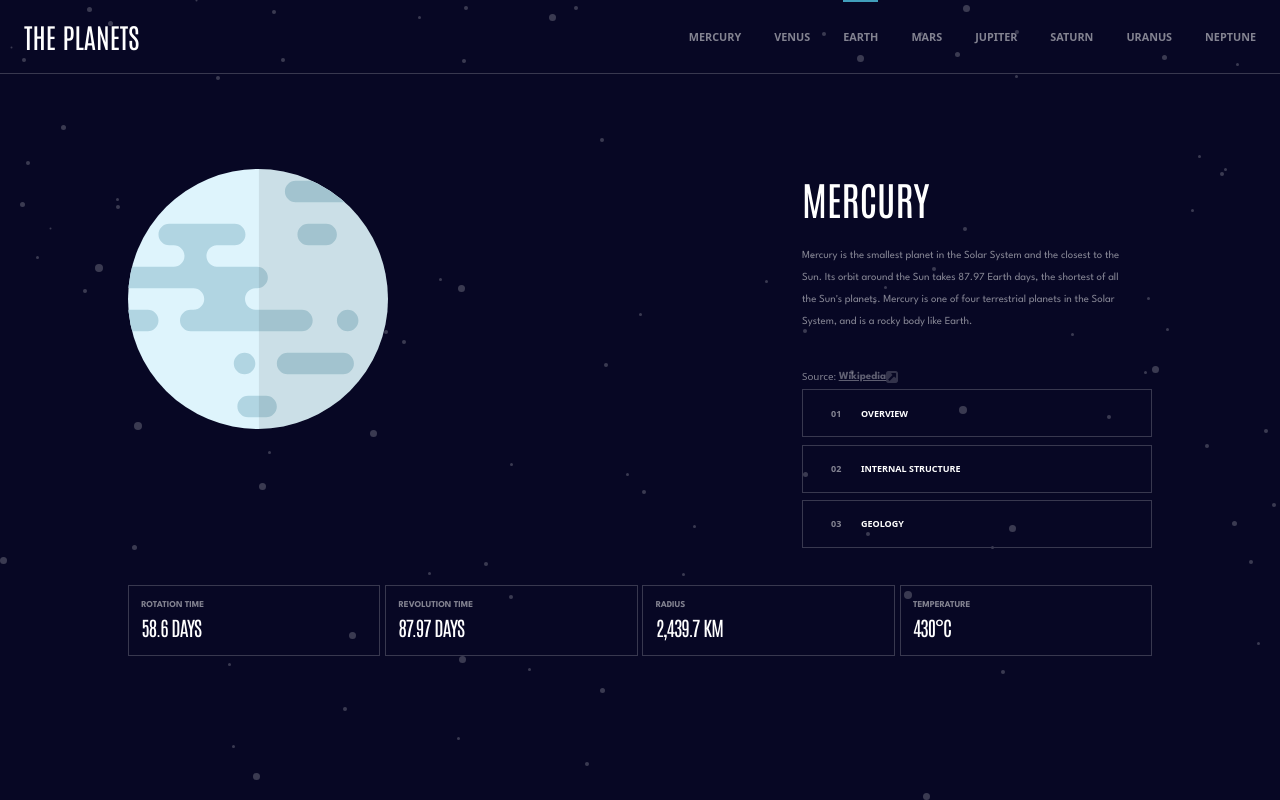
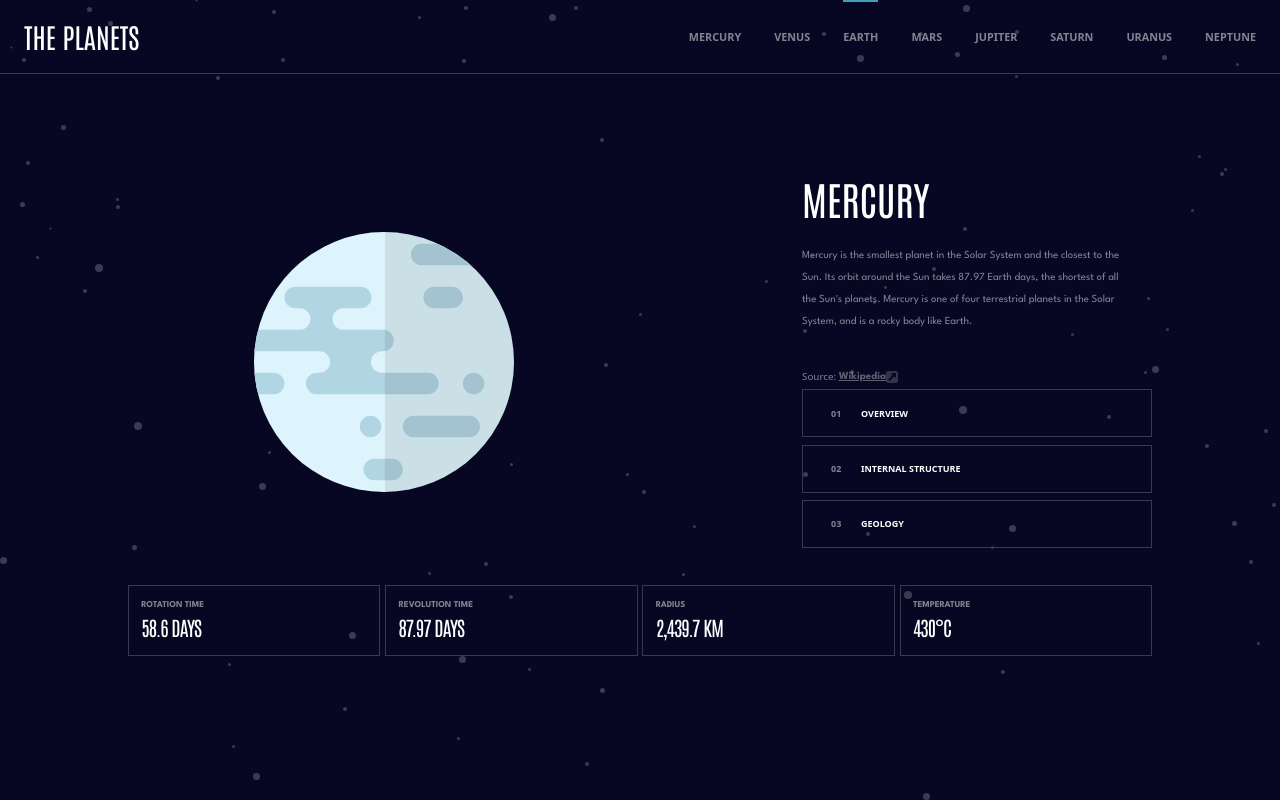
Before and after one commit to HamDean/planets-fact-app, a React (Vite) app: page /earth in a window 1280 px wide. Built offline with nearby package versions, Linux system fonts and the light colour scheme.

Commit message:
Fix the issue with  the layout of the planet

```diff
--- a/src/pages/OverviewPage.tsx
+++ b/src/pages/OverviewPage.tsx
@@ -9,15 +9,10 @@ const OverviewPage = () => {
     (planet) => planet.name.toLocaleLowerCase() === currentPlanet
   );
 
-  // const sizes = planet?.images.size;
-  // let sm = sizes![0].sm;
-  // let md = sizes![1].md;
-  // let lg = sizes![2].lg;
-
   return (
     <section className="flex flex-col justify-center items-center px-7 text-center md:text-left mt-[95px]">
-      <div className="lg:grid lg:grid-cols-2 lg:w-[80vw]">
-        <div className="mb-[100px]">
+      <div className="flex flex-col justify-center items-center lg:grid lg:grid-cols-2 lg:w-[80vw]">
+        <div className="mb-[100px] lg:mx-auto  lg:my-auto">
           <img
             className={`w-[110px] h-[$180px] md:w-[180px] md:h-[180px] lg:w-[260px] lg:h-[260px]`}
             src={planet?.images.planet}
```
